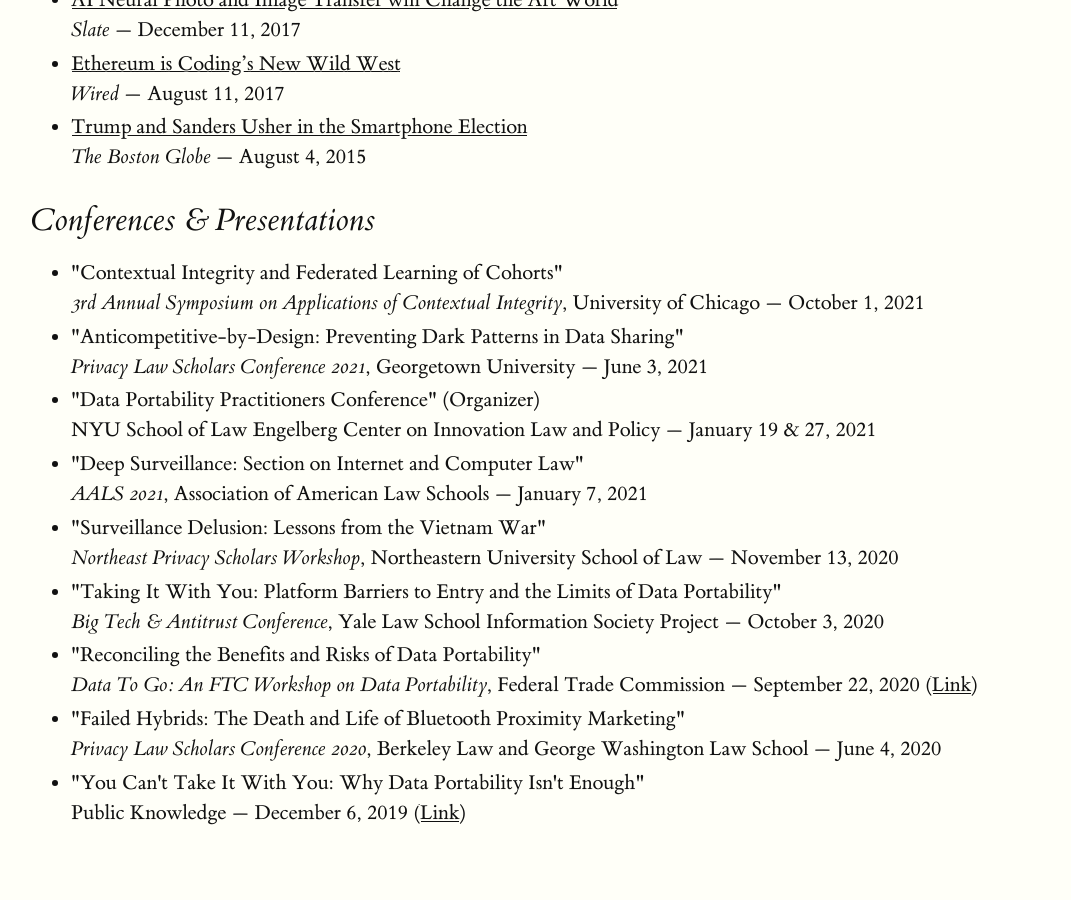
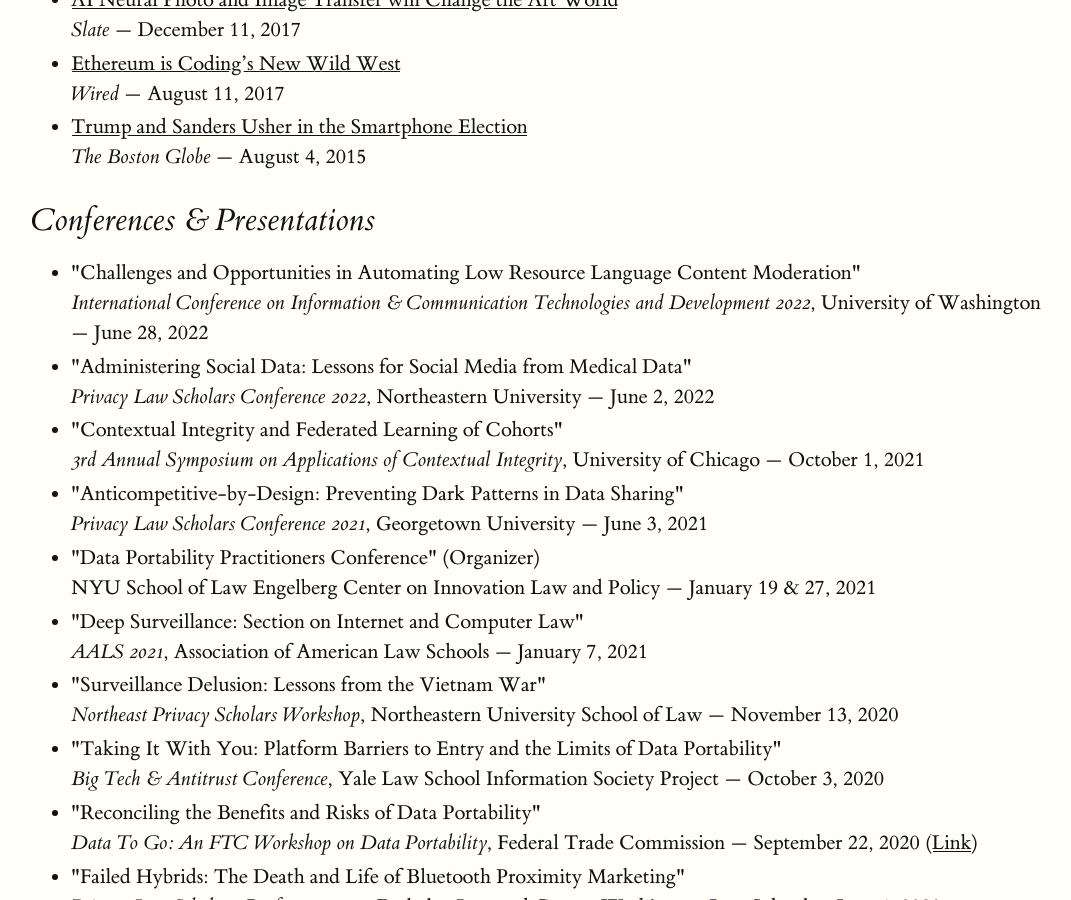
Before and after one commit to gajeam/gajeam.github.io, a Jekyll site: the page built from index.html, in a window 1280 px wide and 900 px high, scrolled down 2083 px. Shown: the whole window, without its empty margins (97-1168 px from the left). Built offline with Jekyll 4.4.1, drawn with Linux system fonts in a browser that asks for light colours.

Commit message:
Changed some favorites and added conferences

```diff
--- a/_data/links.yaml
+++ b/_data/links.yaml
@@ -23,11 +23,12 @@
         publisher: Center for Democracy & Technology
         link: https://cdt.org/insights/spotlight-on-shadowbanning/
         date: April 26, 2022
+        fave: true
       - name: "Interoperability and Portability in the Wild: Lessons from the Data Sharing Practitioners Workshop"
         publisher: Engelberg Center on Innovation Law and Policy
         link: https://www.law.nyu.edu/centers/engelberg/pubs/2020-04-interoperability-and-portability-in-the-wild
         date: April 8, 2021
-        fave: true
+        fave: false
       - name: "The New Portability: Designing Portability with Competition in Mind"
         publisher: Engelberg Center on Innovation Law and Policy
         link: https://www.law.nyu.edu/centers/engelberg/pubs/2020-09-01-the-new-portability
@@ -134,6 +135,14 @@
         fave: false
 conferences:
   list:
+    - name: "Challenges and Opportunities in Automating Low Resource Language Content Moderation"
+      conference: International Conference on Information & Communication Technologies and Development 2022
+      host: University of Washington
+      date: June 28, 2022
+    - name: "Administering Social Data: Lessons for Social Media from Medical Data"
+      conference: Privacy Law Scholars Conference 2022
+      host: Northeastern University
+      date: June 2, 2022
     - name: "Contextual Integrity and Federated Learning of Cohorts"
       conference: "3rd Annual Symposium on Applications of Contextual Integrity"
       host: "University of Chicago"
```
